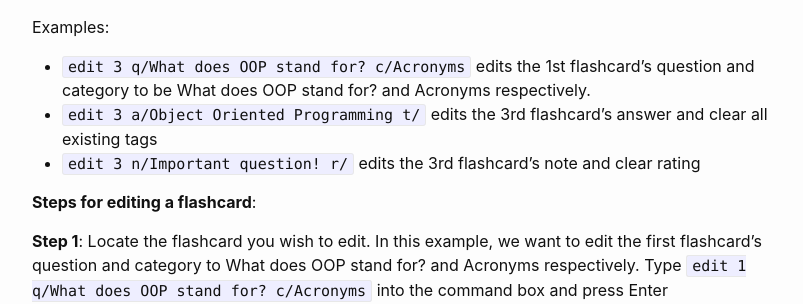
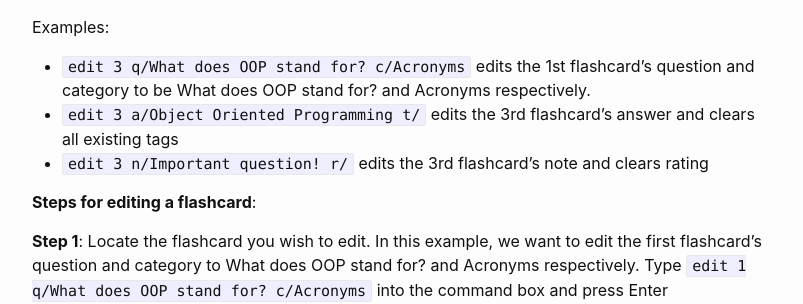
Before and after one commit to minzzelo/cs2101ug, a Jekyll site: the page built from docs/UserGuide.md, in a window 1280 px wide and 900 px high, scrolled down 9242 px. Shown: the part 156-460 px from the top of the window, without its empty margins (238-1041 px from the left). Built offline with Jekyll 4.4.1, drawn with Linux system fonts in a browser that asks for light colours; emoji names are drawn with the system emoji font.

Commit message:
Correct grammar

```diff
--- a/docs/UserGuide.md
+++ b/docs/UserGuide.md
@@ -217,8 +217,8 @@ Format: `edit INDEX [q/QUESTION] [a/ANSWER] [c/CATEGORY] [n/NOTE] [r/RATING] [d/
 Examples:
 
 * `edit 3 q/What does OOP stand for? c/Acronyms` edits the 1st flashcard’s question and category to be What does OOP stand for? and Acronyms respectively.
-* `edit 3 a/Object Oriented Programming t/` edits the 3rd flashcard’s answer and clear all existing tags
-* `edit 3 n/Important question! r/` edits the 3rd flashcard’s note and clear rating
+* `edit 3 a/Object Oriented Programming t/` edits the 3rd flashcard’s answer and clears all existing tags
+* `edit 3 n/Important question! r/` edits the 3rd flashcard’s note and clears rating
 
 <div style="page-break-after: always;"></div>
 
```
